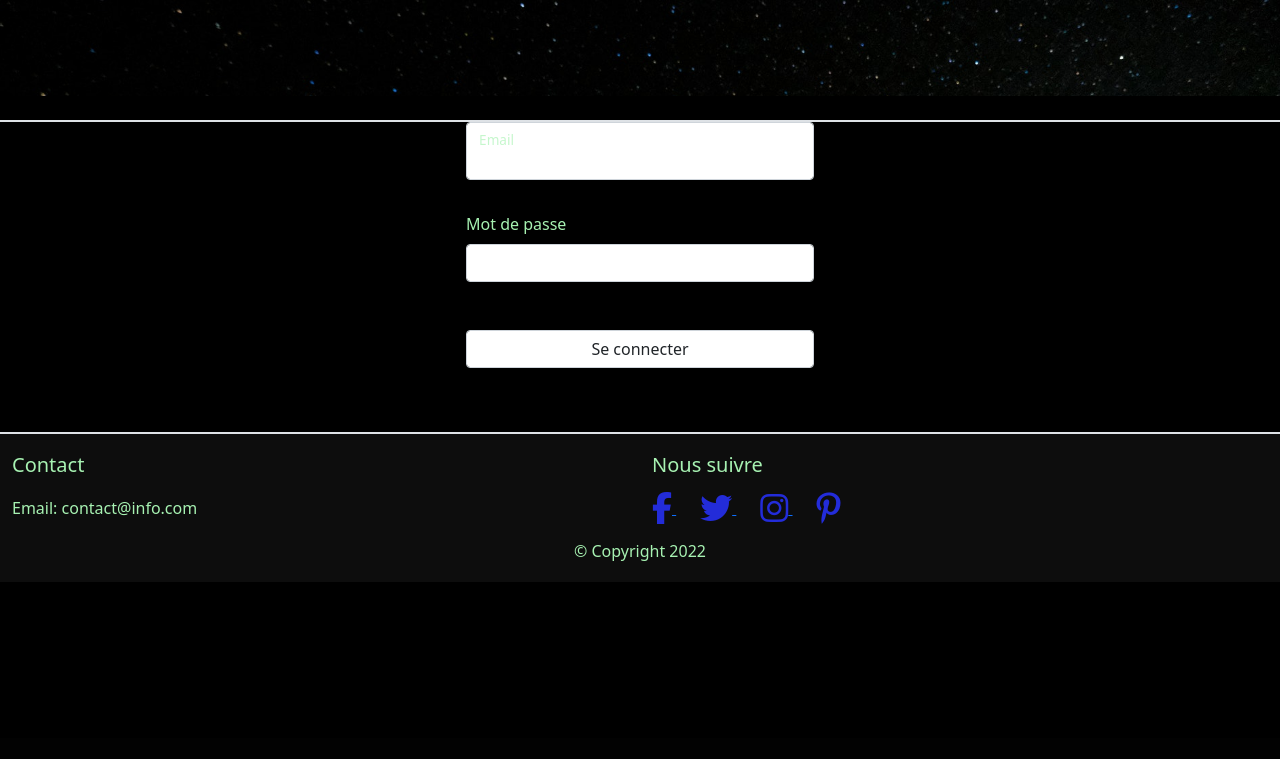
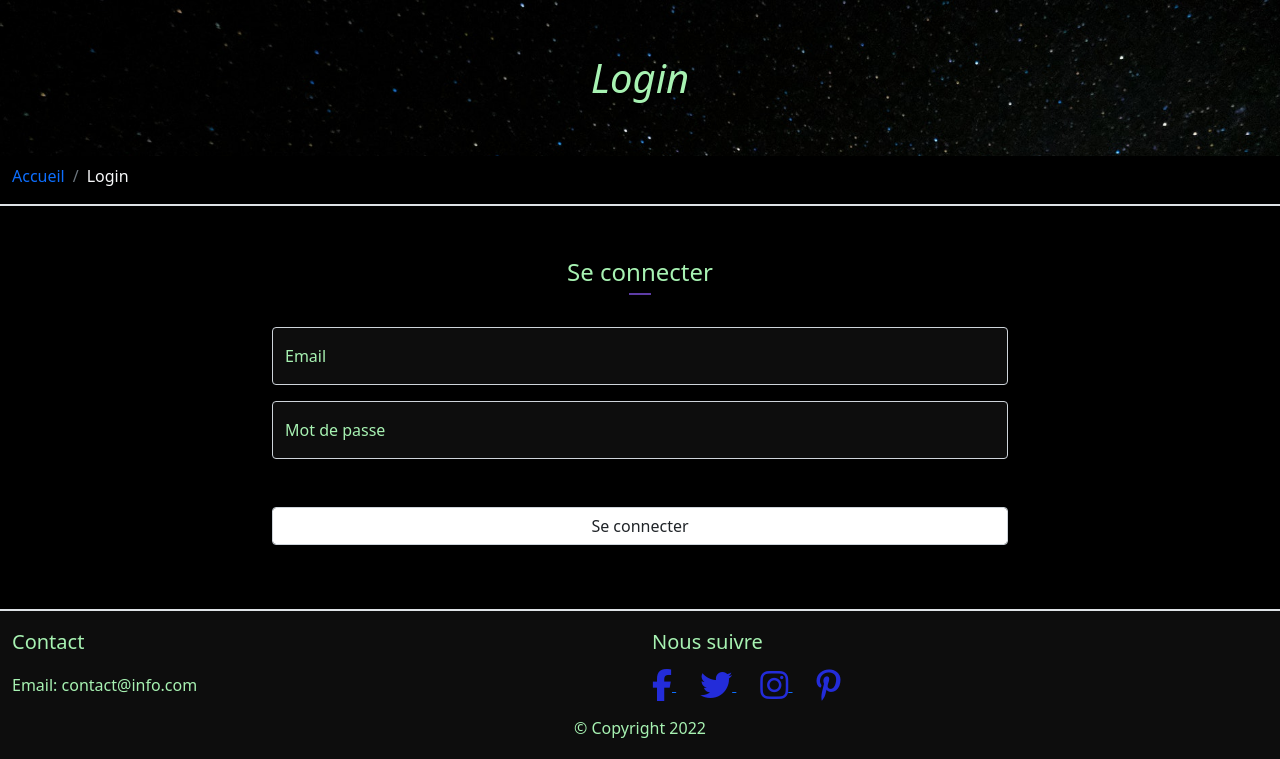
Before and after one commit to J-Nithujan/TPI-astronomie, a Flask app: template astronomy_app/app/templates/login.html in a window 1280 px wide. Shown: the part 62-821 px from the top of the page. Before the commit the page ends 623 px from the top, so only its background shows below. Run offline with Flask 2, Linux system fonts and the light colour scheme; the template is opened without the code that fills it: values that come from a table or form of the project are taken from there, others are empty; some libraries are stand-ins or nearby versions.

Commit message:
login added

```diff
--- a/astronomy_app/app/model/forms.py
+++ b/astronomy_app/app/model/forms.py
@@ -2,10 +2,12 @@
 
 from flask_wtf import FlaskForm
 from wtforms import validators, EmailField, PasswordField, SubmitField
-from wtforms.validators import InputRequired
+from wtforms.validators import length
 
 
 class LoginForm(FlaskForm):
-    email = EmailField('Email', validators=[])
-    password = PasswordField('Mot de passe', validators=[])
+    email = EmailField('Email', validators=[length(min=1, message='Indiquer une adresse mail')],
+                       render_kw={'placeholder': ' '})
+    password = PasswordField('Mot de passe', validators=[length(min=1, message='Indiquer un mot de passe')],
+                             render_kw={'placeholder': ' '})
     login = SubmitField('Se connecter')
--- a/astronomy_app/app/templates/login.html
+++ b/astronomy_app/app/templates/login.html
@@ -2,28 +2,39 @@
  Version: 05.05.21
 #}
 {% extends 'main-template.html' %}
+
+{% block title %} Login {% endblock %}
+
+{% block breadcrumb_items %}
+    <li class="breadcrumb-item">
+        <a class="text-decoration-none" href="{{ url_for('index') }}">Accueil</a>
+    </li>
+    <li class="breadcrumb-item active text-light" aria-current="page">Login</li>
+{% endblock breadcrumb_items %}
+
 {% block content %}
-    <div class="container">
     <div class="row">
-            <div class="row">
-                {% if errors %}
+        <div class="col-md-12 text-center mt-5 mb-auto">
+            <div class="fs-4">Se connecter</div>
+        </div>
+
+        <div class="col-md-8 mt-3 ms-auto me-auto">
+            {% if form.errors %}
                 {% include 'error_messages.html' %}
             {% endif %}
         </div>
-        </div>
-        <div class="row">
-            <div class="col-md-4"></div>
-            <div class="col-md-4 mb-3">
+
+        <div class="col-md-8 mt-3 mb-3 ms-auto me-auto">
             <form action="{{ url_for('login') }}" method="post">
-
                 {{ form.csrf_token }}
                 <div class="form-floating mb-3">
-                        {{ form.email(class_='form-control') }} {{ form.email.label() }}
+                    {{ form.email(class_='form-control user-input') }} {{ form.email.label() }}
                 </div>
-                    {{ form.password.label(class_='form-label mt-3') }} {{ form.password(class_='form-control') }}
+                <div class="form-floating mb-3">
+                    {{ form.password(class_='form-control user-input') }} {{ form.password.label() }}
+                </div>
                 {{ form.login(class_='form-control mt-5') }}
             </form>
         </div>
     </div>
-    </div>
 {% endblock content %}
```
Also changed, not shown: astronomy_app/app/model/administrator_mgmt.py (+18 -7 lines), astronomy_app/app/templates/error_messages.html (+8 -4 lines), astronomy_app/app/views.py (+4 -5 lines). Lines whose indentation alone changed are shown as unchanged.
